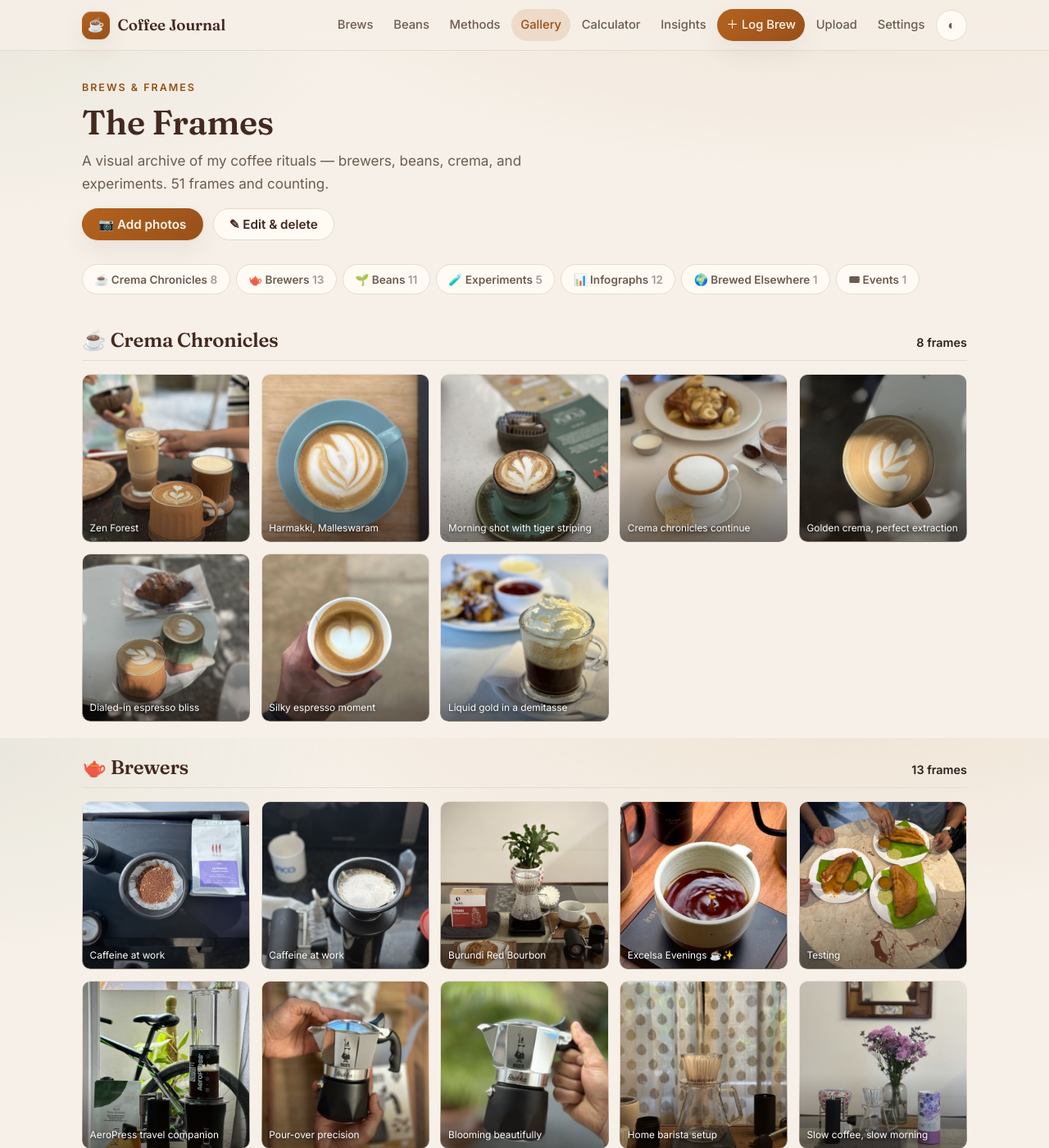
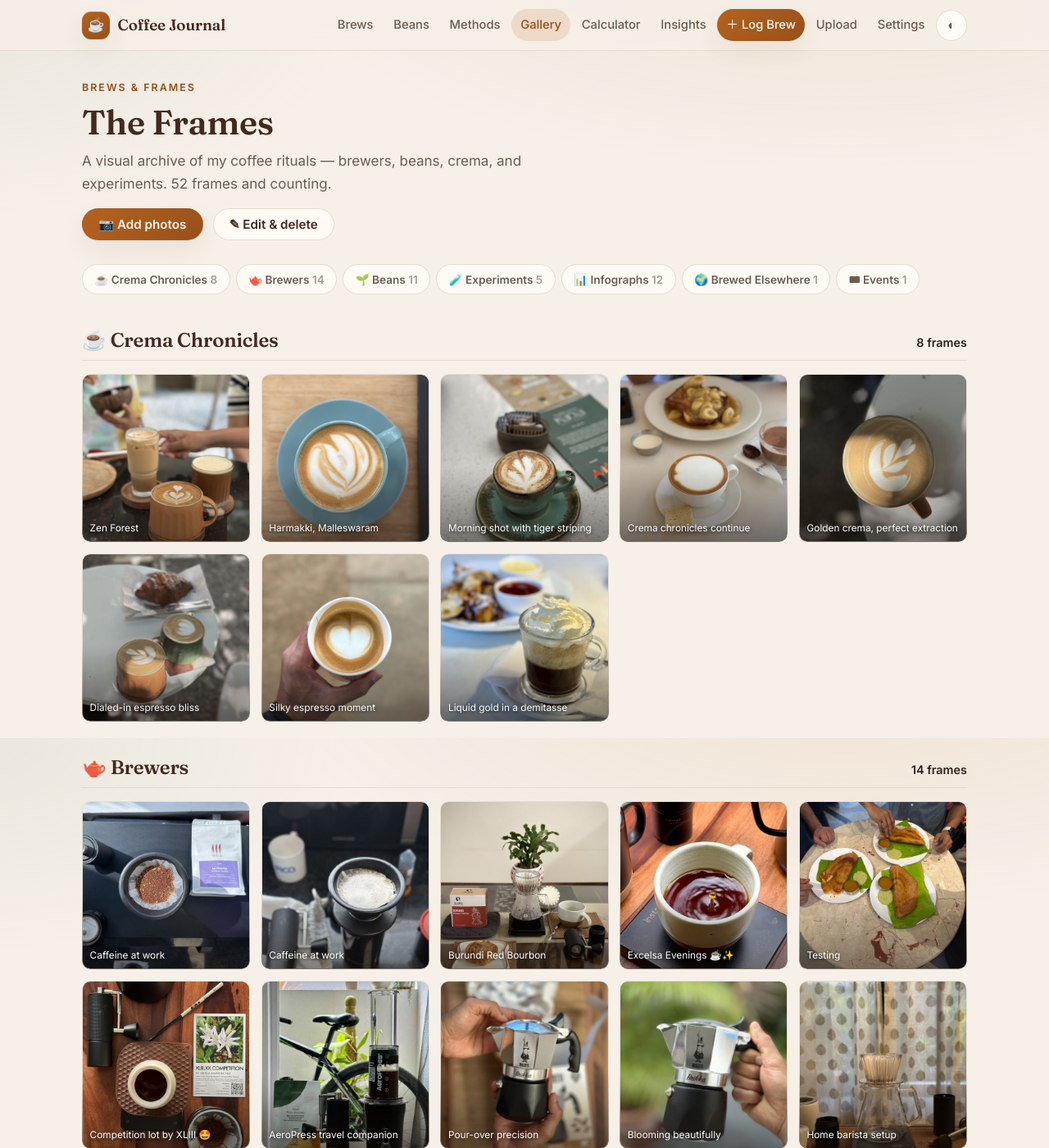
Before and after one commit to truedevopsmk-lab/coffee-claude, a Jekyll site: the page built from brews-and-frames/index.md, in a window 1280 px wide and 1400 px high. Shown: the whole window at 82% size. Built offline with Jekyll 4.4.1, drawn with Linux system fonts in a browser that asks for light colours.

Commit message:
gallery: add 1 photo to brewers [XLIII, Malaysian]
- 2026-10-25-img-5315.jpg

```diff
--- a/_data/gallery.yml
+++ b/_data/gallery.yml
@@ -90,3 +90,4 @@ captions:
   "/assets/gallery/brewers/2026-10-06-img-3508-still.jpg": "Excelsa Evenings ☕️✨"
   "/assets/gallery/brewers/2026-10-21-img-5191.jpg": "Testing"
   "/assets/gallery/beans/2026-10-25-img-5307.jpg": "Competition lot by XLIII 🤩"
+  "/assets/gallery/brewers/2026-10-25-img-5315.jpg": "Competition lot by XLIII 🤩"
```
Also changed, not shown: assets/gallery-thumbs/brewers/2026-10-25-img-5315.jpg (added), assets/gallery/brewers/2026-10-25-img-5315.jpg (added).
